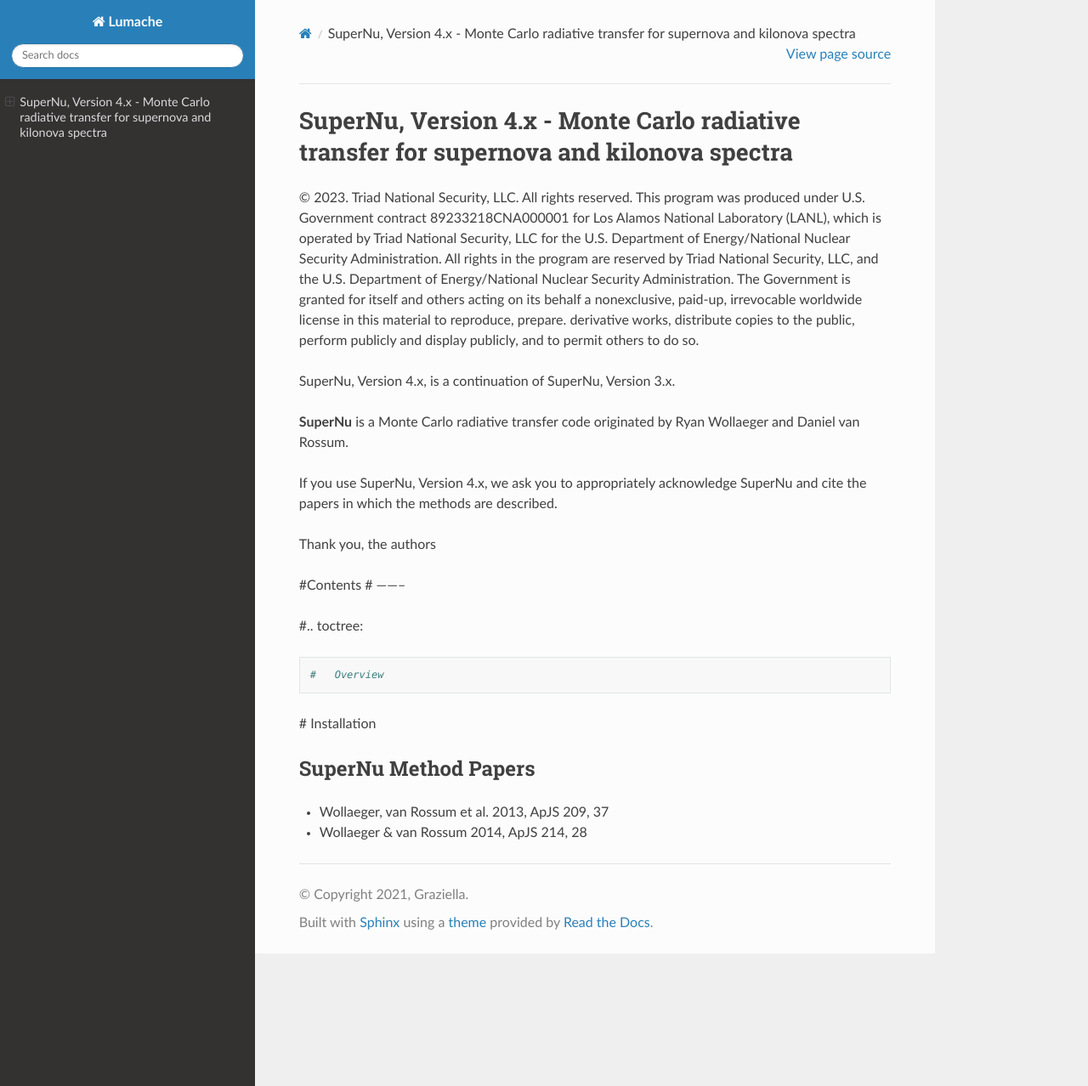
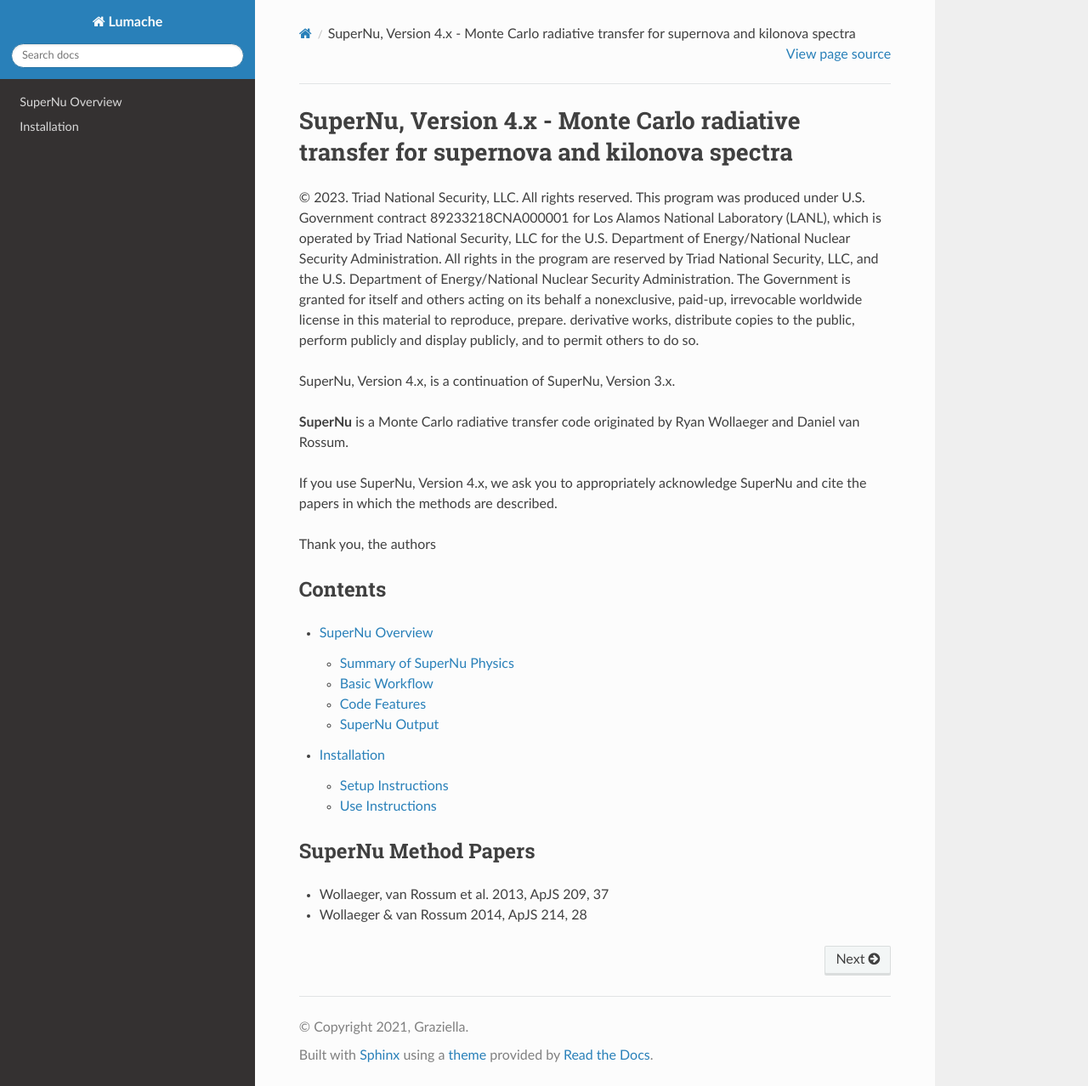
Before and after one commit to traveller0x80/SuperNu-tutorial, a Sphinx documentation site: the page built from docs/source/index.rst, in a window 1280 px wide and 1278 px high. Shown: the whole window at 85% size. Built offline with Sphinx 7.4.7 and the Read the Docs theme 3.1.0, drawn with Linux system fonts in a browser that asks for light colours.

```diff
--- a/docs/source/index.rst
+++ b/docs/source/index.rst
@@ -13,14 +13,14 @@ Thank you,
 the authors
 
 
-#Contents
-# --------
+Contents
+--------
 
-#.. toctree::
+.. toctree::
 
-#   Overview
+   overview
 
-#   Installation
+   installation
 
 
 SuperNu Method Papers
```
